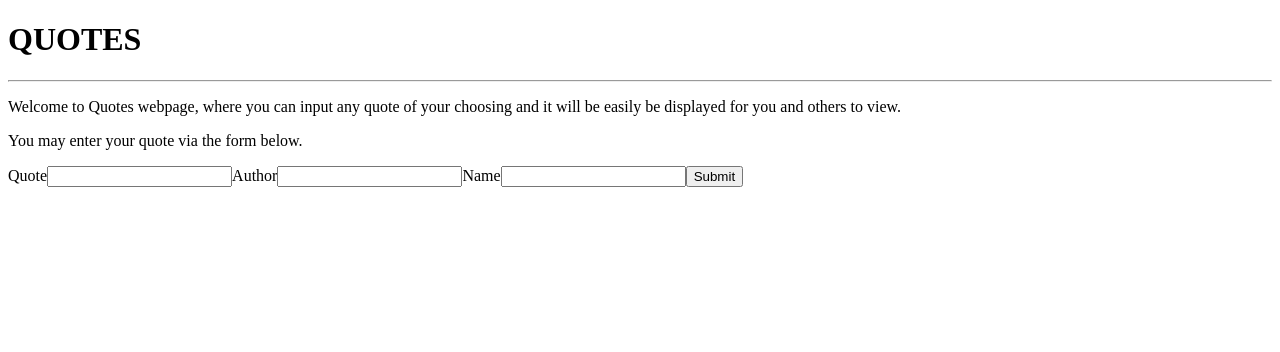
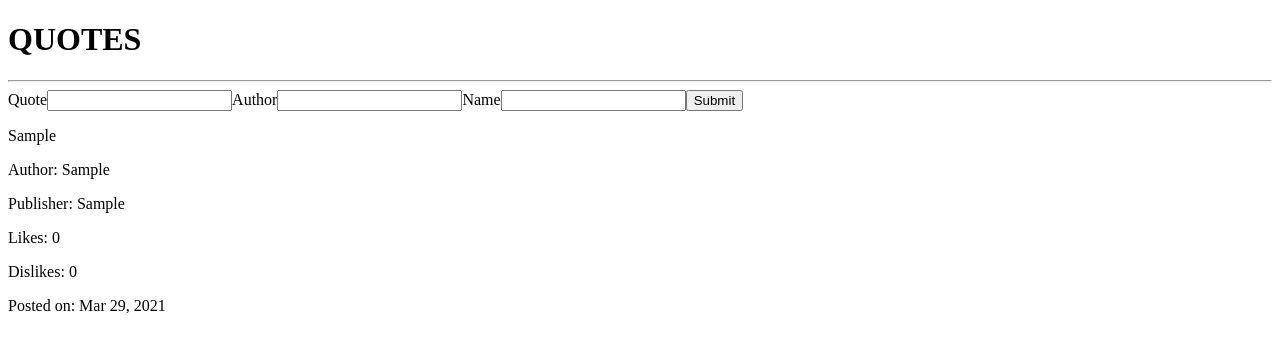
Before and after one commit to Alvin-21/quotes, an Angular app: page / in a window 1280 px wide. Both pictures are taken after typing "Sample", "Sample", "Sample" into the empty fields and a click on the button "Submit". Shown: the top 352 px of the page. Built offline with nearby package versions, Linux system fonts and the light colour scheme.

Commit message:
Add logic to display quote details.

```diff
--- a/src/app/quote-details/quote-details.component.html
+++ b/src/app/quote-details/quote-details.component.html
@@ -1 +1,8 @@
-<p>quote-details works!</p>
+<div>
+    <p>{{quote.quote}}</p>
+    <p>Author: {{quote.author}}</p>
+    <p>Publisher: {{quote.publisher}}</p>
+    <p>Likes: {{quote.like}}</p>
+    <p>Dislikes: {{quote.dislike}}</p>
+    <p>Posted on: {{quote.date | date}}</p>
+</div>
--- a/src/app/quote-details/quote-details.component.ts
+++ b/src/app/quote-details/quote-details.component.ts
@@ -1,4 +1,5 @@
-import { Component, OnInit } from '@angular/core';
+import { Component, Input, OnInit } from '@angular/core';
+import { Quote } from '../quote';
 
 @Component({
   selector: 'app-quote-details',
@@ -7,6 +8,7 @@ import { Component, OnInit } from '@angular/core';
 })
 export class QuoteDetailsComponent implements OnInit {
 
+  @Input() quote!: Quote;
   constructor() { }
 
   ngOnInit(): void {
--- a/src/app/quote/quote.component.html
+++ b/src/app/quote/quote.component.html
@@ -1,7 +1,8 @@
 <div>
     <h1>QUOTES</h1>
     <hr>
-    <p>Welcome to Quotes webpage, where you can input any quote of your choosing and it will be easily be displayed for you and others to view.</p>
-    <p>You may enter your quote via the form below.</p>
     <app-quote-form (addQuote)="addNewQuote($event)"></app-quote-form>
+    <div *ngFor="let quote of quotes">
+        <app-quote-details [quote]="quote"></app-quote-details>
+    </div>
 </div>
--- a/src/app/quote/quote.component.ts
+++ b/src/app/quote/quote.component.ts
@@ -8,10 +8,7 @@ import { Quote } from '../quote';
 })
 export class QuoteComponent implements OnInit {
 
-  quotes: Quote[] = [
-   new Quote("The greatest glory in living lies not in never falling, but in rising every time we fall", "Nelson Mandela", "Alvin"),
-   new Quote("The way to get started is to quit talking and begin doing", "Walt Disney", "Jane")
-  ];
+  quotes: Quote[] = [];
 
   addNewQuote(quote: Quote){
     this.quotes.push(quote);
```
